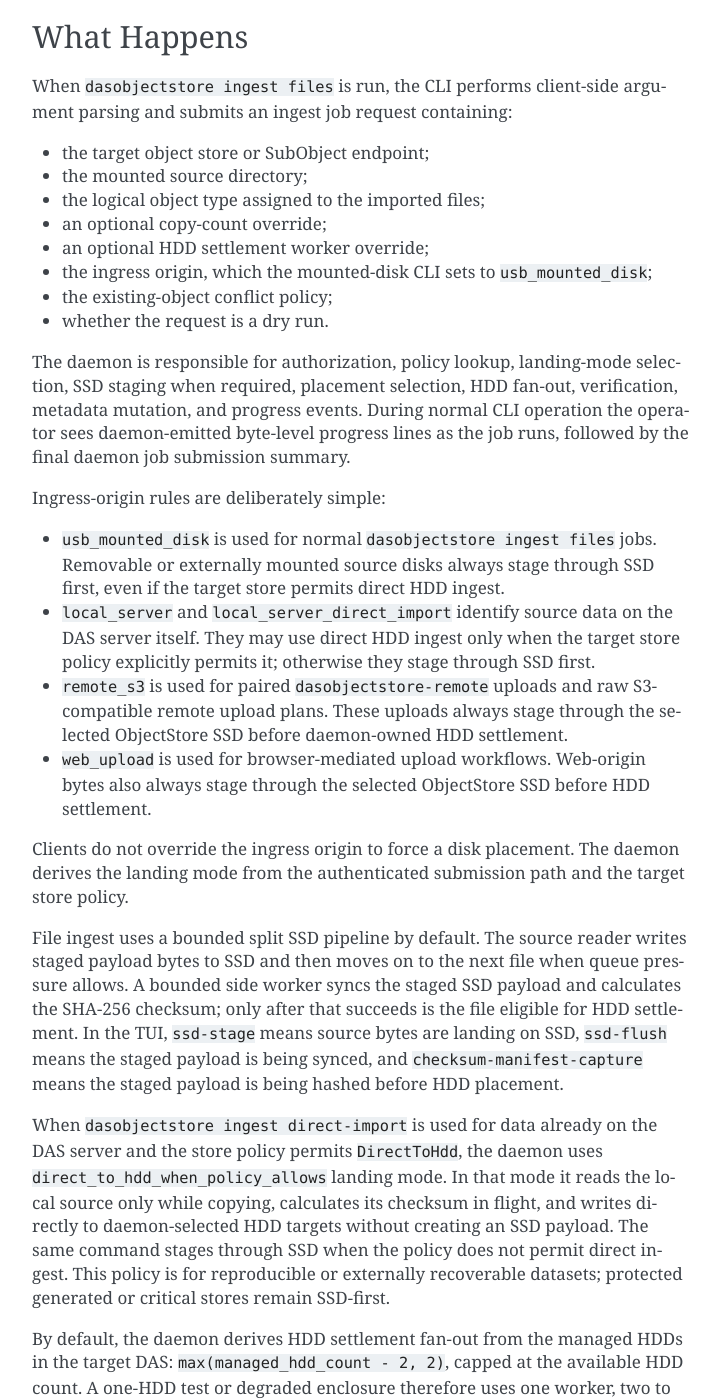
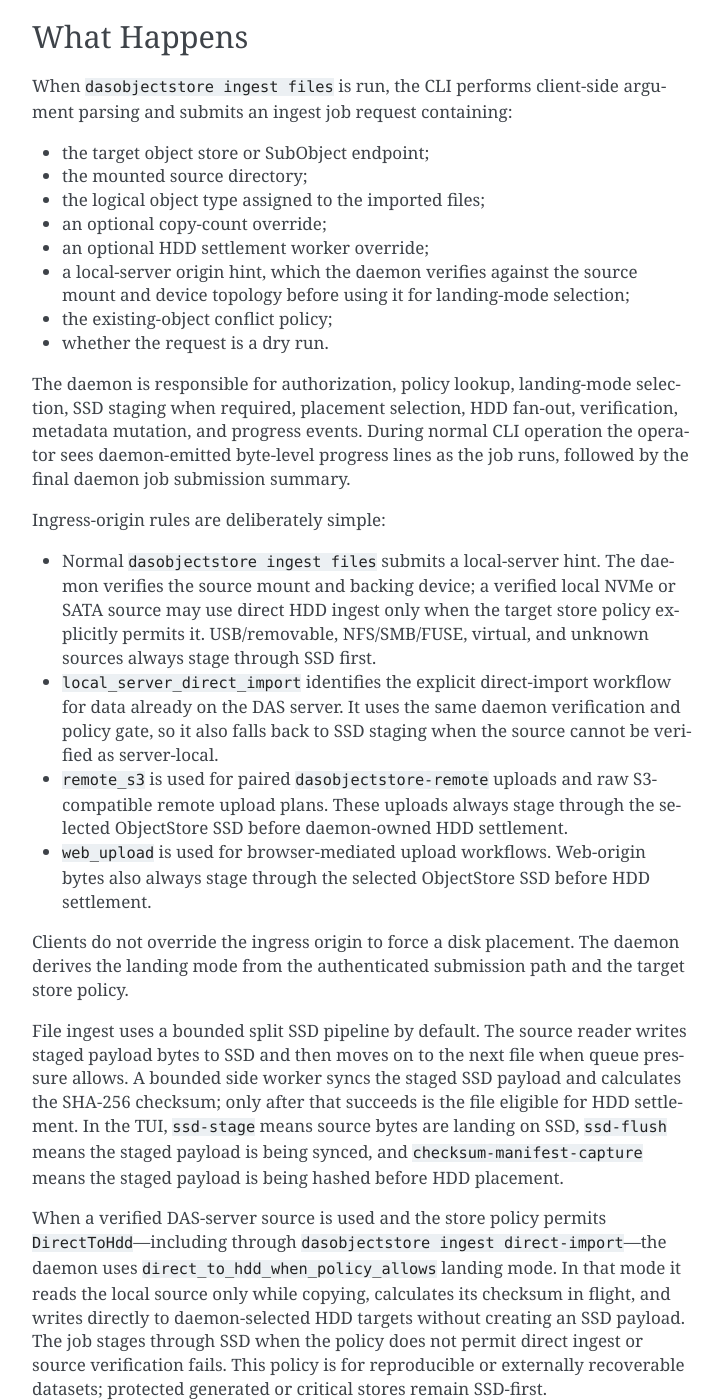
Before and after one commit to sagrudd/DASObjectStore, a Sphinx documentation site: the page built from docs/user/ingesting-files.rst, in a window 1280 px wide and 1400 px high, scrolled down 1637 px. Shown: the whole window, without its empty margins (388-1111 px from the left). Built offline with Sphinx 7.4.7, drawn with Linux system fonts in a browser that asks for light colours.

Commit message:
docs: explain verified local ingest routing

```diff
--- a/docs/user/ingesting-files.rst
+++ b/docs/user/ingesting-files.rst
@@ -83,7 +83,8 @@ argument parsing and submits an ingest job request containing:
 * the logical object type assigned to the imported files;
 * an optional copy-count override;
 * an optional HDD settlement worker override;
-* the ingress origin, which the mounted-disk CLI sets to ``usb_mounted_disk``;
+* a local-server origin hint, which the daemon verifies against the source
+  mount and device topology before using it for landing-mode selection;
 * the existing-object conflict policy;
 * whether the request is a dry run.
 
@@ -95,12 +96,15 @@ runs, followed by the final daemon job submission summary.
 
 Ingress-origin rules are deliberately simple:
 
-* ``usb_mounted_disk`` is used for normal ``dasobjectstore ingest files`` jobs.
-  Removable or externally mounted source disks always stage through SSD first,
-  even if the target store permits direct HDD ingest.
-* ``local_server`` and ``local_server_direct_import`` identify source data on
-  the DAS server itself. They may use direct HDD ingest only when the target
-  store policy explicitly permits it; otherwise they stage through SSD first.
+* Normal ``dasobjectstore ingest files`` submits a local-server hint. The
+  daemon verifies the source mount and backing device; a verified local NVMe or
+  SATA source may use direct HDD ingest only when the target store policy
+  explicitly permits it. USB/removable, NFS/SMB/FUSE, virtual, and unknown
+  sources always stage through SSD first.
+* ``local_server_direct_import`` identifies the explicit direct-import
+  workflow for data already on the DAS server. It uses the same daemon
+  verification and policy gate, so it also falls back to SSD staging when the
+  source cannot be verified as server-local.
 * ``remote_s3`` is used for paired ``dasobjectstore-remote`` uploads and raw
   S3-compatible remote upload plans. These uploads always stage through the
   selected ObjectStore SSD before daemon-owned HDD settlement.
@@ -121,14 +125,15 @@ SSD, ``ssd-flush`` means the staged payload is being synced, and
 ``checksum-manifest-capture`` means the staged payload is being hashed before
 HDD placement.
 
-When ``dasobjectstore ingest direct-import`` is used for data already on the
-DAS server and the store policy permits ``DirectToHdd``, the daemon uses
-``direct_to_hdd_when_policy_allows`` landing mode. In that mode it reads the
-local source only while copying, calculates its checksum in flight, and writes
-directly to daemon-selected HDD targets without creating an SSD payload. The
-same command stages through SSD when the policy does not permit direct ingest.
-This policy is for reproducible or externally recoverable datasets; protected
-generated or critical stores remain SSD-first.
+When a verified DAS-server source is used and the store policy permits
+``DirectToHdd``—including through ``dasobjectstore ingest direct-import``—the
+daemon uses ``direct_to_hdd_when_policy_allows`` landing mode. In that mode it
+reads the local source only while copying, calculates its checksum in flight,
+and writes directly to daemon-selected HDD targets without creating an SSD
+payload. The job stages through SSD when the policy does not permit direct
+ingest or source verification fails. This policy is for reproducible or
+externally recoverable datasets; protected generated or critical stores remain
+SSD-first.
 
 By default, the daemon derives HDD settlement fan-out from the managed HDDs in
 the target DAS: ``max(managed_hdd_count - 2, 2)``, capped at the available HDD
```
